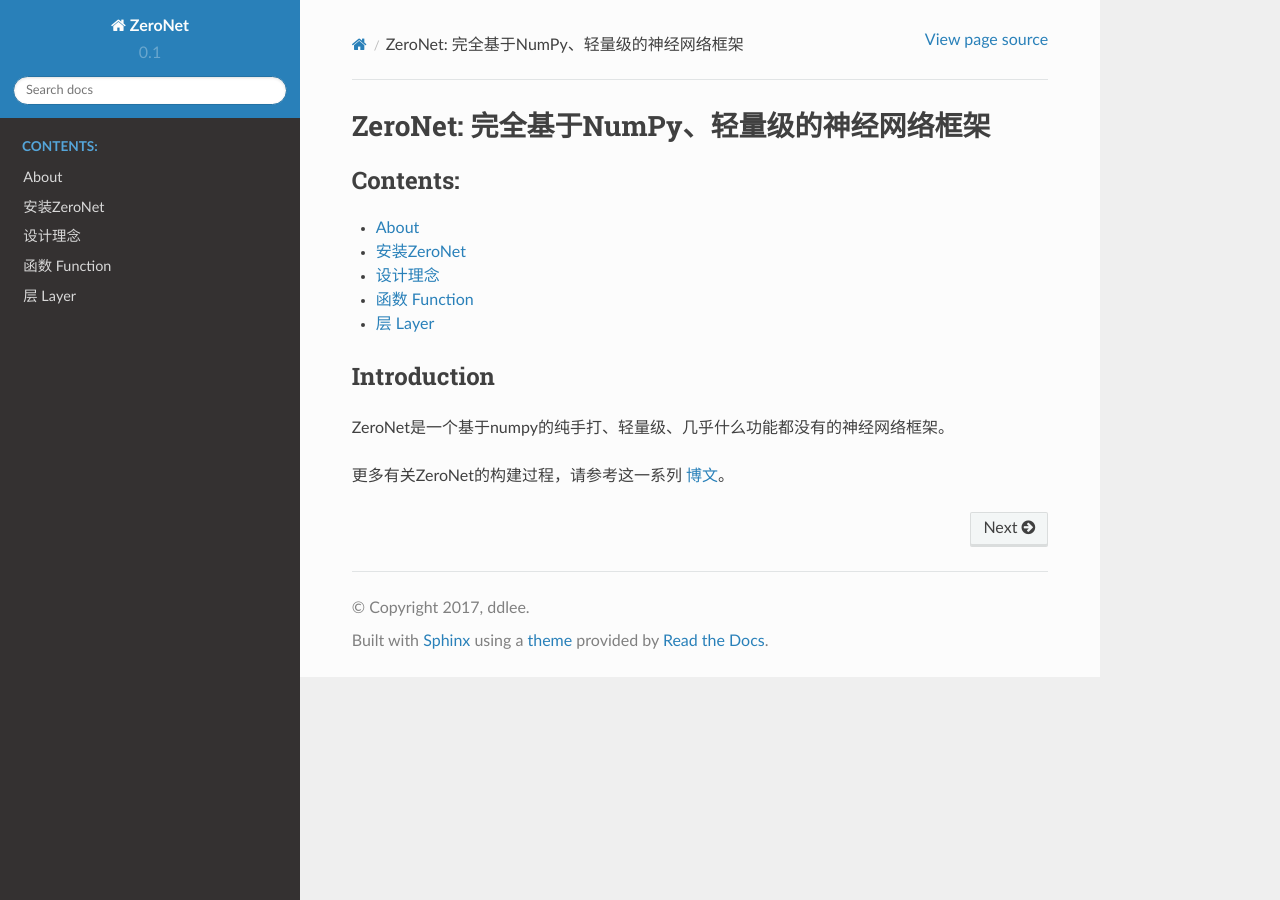
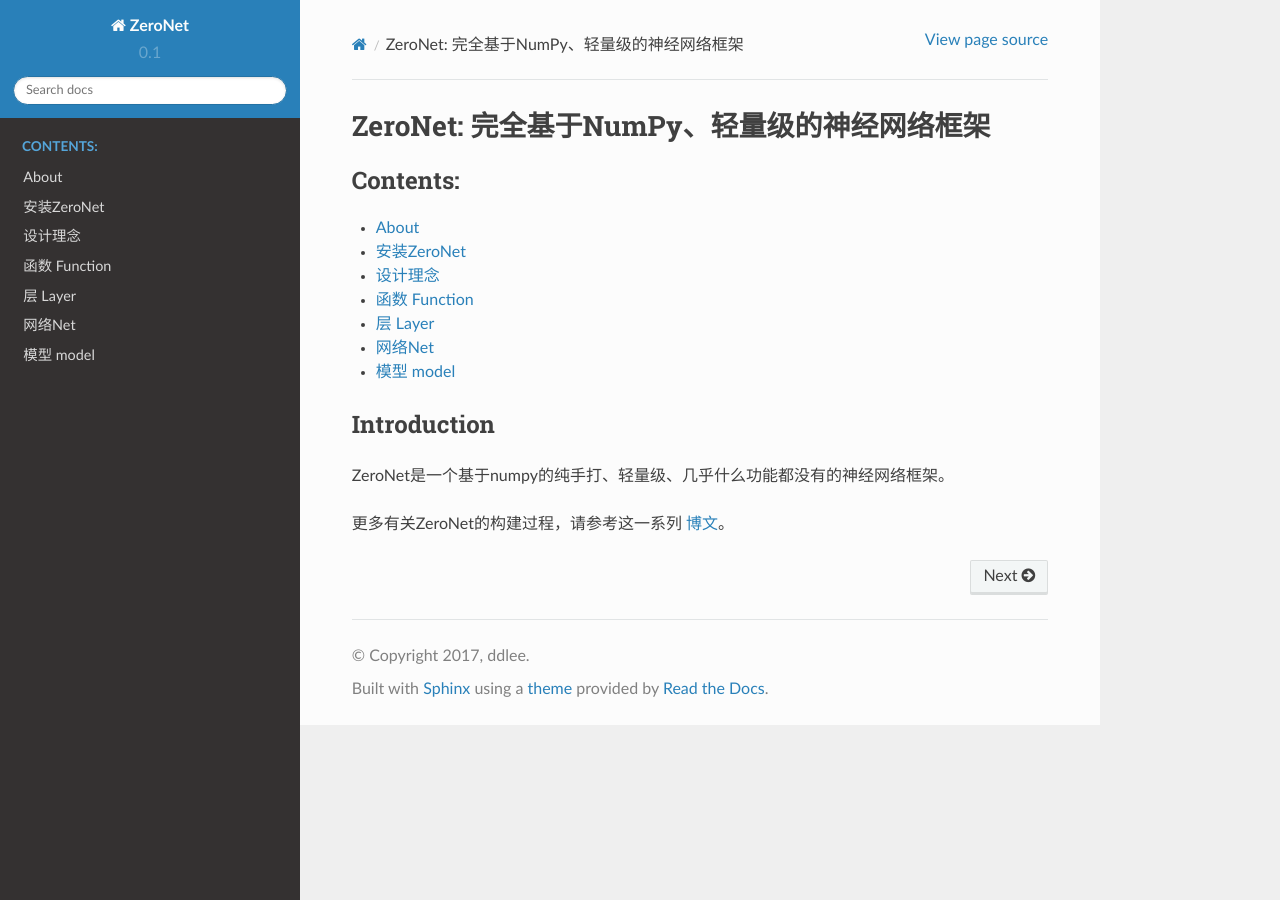
Before and after one commit to ddlee-cn/ZeroNet, a Sphinx documentation site: the page built from docs/index.rst, in a window 1280 px wide. Built offline with Sphinx 7.4.7 and the Read the Docs theme 2.0.0, drawn with Linux system fonts in a browser that asks for light colours; some of the changed lines change nothing that is shown.

Commit message:
add model docs

````diff
--- a/docs/index.rst
+++ b/docs/index.rst
@@ -15,6 +15,8 @@
    overview.md
    function.md
    layer.md
+   net.md
+   model.md
 
 =============
 Introduction
--- /dev/null
+++ b/docs/model.md
@@ -0,0 +1,46 @@
+## 模型 model
+
+`model`类封装了训练和推断的逻辑。主要功能是准备数据（划分batch）、初始化网络（根据传入的`net`对象）和管理训练过程。
+
+#### 初始化 `model(net, data, **kargs)`
+
+必选参数：
+
+-  `net`： 定义网络结构的`net`对象
+- `data`： 训练或测试用数据，`dict`对象，包括`X_train`, `X_val`, `y_train`, `y_val`
+
+可选参数：
+
+- `update_rule`：优化器函数
+- `optim_config`：Dict, 优化器的初始配置
+- `lr_decay`：Float, 学习率调控
+- `batch_size`：Int, 批次大小，默认100
+- `num_epochs`：Int, 训练批次，默认10
+- `print_every`：Int, 打印频次，默认10
+- `verbose`：Boolean, 是否显示进度，默认`True`
+- `num_train_sample`： Int, 训练用样本数，默认是1000，设置为`None`则使用传入的全部数据
+- `num_val_sample`： Int，验证集样本数，默认`None`，即使用全部验证样本
+- `checkpoint_name`：存档点路径及名称
+
+#### `warmup()`
+
+`model`对象建立后即可执行，传入一个batch的数据来初始化网络的习得参数。
+
+#### `train()`
+
+`train`方法完成训练过程的逻辑，首先是划分数据的批次，完成模型的一次参数更新，在一个epoch结束后在验证集上检测结果，保存存档点和当前最佳参数。
+
+参数更新用到内部方法`_step()`，核心逻辑如下：
+
+```
+# foward pass
+loss, dout = self.net.loss(X_batch, y_batch)
+# backward pass
+self.net.backward(self.optimizer, dout)
+```
+
+#### `predict(X)` 和 `check_accuracy(y_pred, y)`
+
+推断时，传入测试数据后，由`predict()`方法可以得到`y_pred`，之后连同真实值调用`check_accuracy()`方法即可得到正确率。
+
+了解更多有关`model`的作用，参见[边界划分与设计理念](./overview.html)。
````
